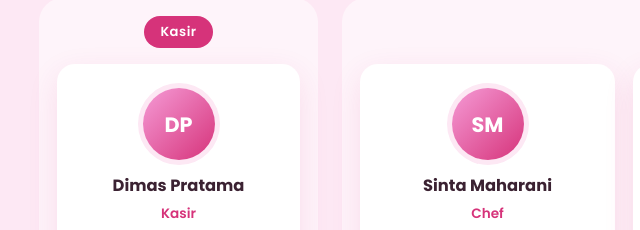
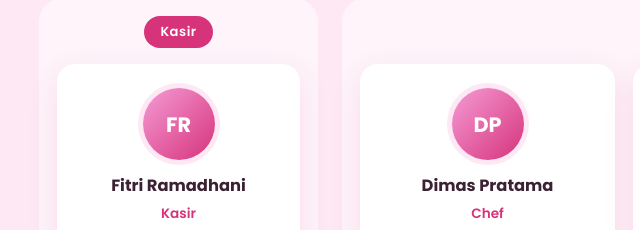
Before and after one commit to apsiG4/LalaYotteok, a plain HTML site: page index.html in a window 1280 px wide. Shown: the part 4853-5083 px from the top of the page, 31-671 px from the left. Drawn offline with Linux system fonts and the light colour scheme.

Commit message:
Add files via upload

```diff
--- a/index.html
+++ b/index.html
@@ -220,8 +220,8 @@
             <span class="org-group-label">Kasir</span>
             <div class="org-row">
               <div class="org-card ">
-            <div class="org-avatar">DP</div>
-            <h3>Dimas Pratama</h3>
+            <div class="org-avatar">FR</div>
+            <h3>Fitri Ramadhani</h3>
             <span class="org-role">Kasir</span>
             <p>Melayani pesanan, menerima pembayaran, dan mencatat penjualan harian.</p>
           </div>
@@ -231,8 +231,8 @@
             <span class="org-group-label">Tim Dapur</span>
             <div class="org-row">
               <div class="org-card ">
-            <div class="org-avatar">SM</div>
-            <h3>Sinta Maharani</h3>
+            <div class="org-avatar">DP</div>
+            <h3>Dimas Pratama</h3>
             <span class="org-role">Chef</span>
             <p>Memasak menu tteokbokki dan menjaga resep saus signature.</p>
           </div>
```
